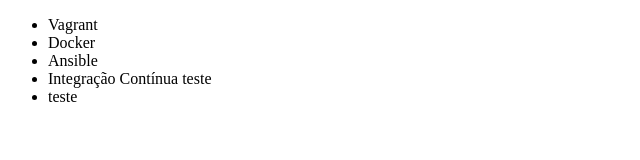
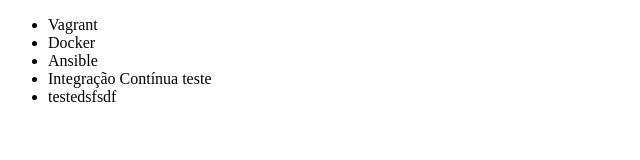
Before and after one commit to Tiago0Br/alura-git, a plain HTML site: page index.html in a window 1280 px wide. Shown: the full height of the page, 0-640 px from the left. Drawn offline with Linux system fonts and the light colour scheme.

Commit message:
teste revert

```diff
--- a/index.html
+++ b/index.html
@@ -10,7 +10,7 @@
         <li>Docker</li>
         <li>Ansible</li>
         <li>Integração Contínua teste</li>
-        <li>teste</li>
+        <li>testedsfsdf</li>
     </ul>
 </body>
 </html>
```
